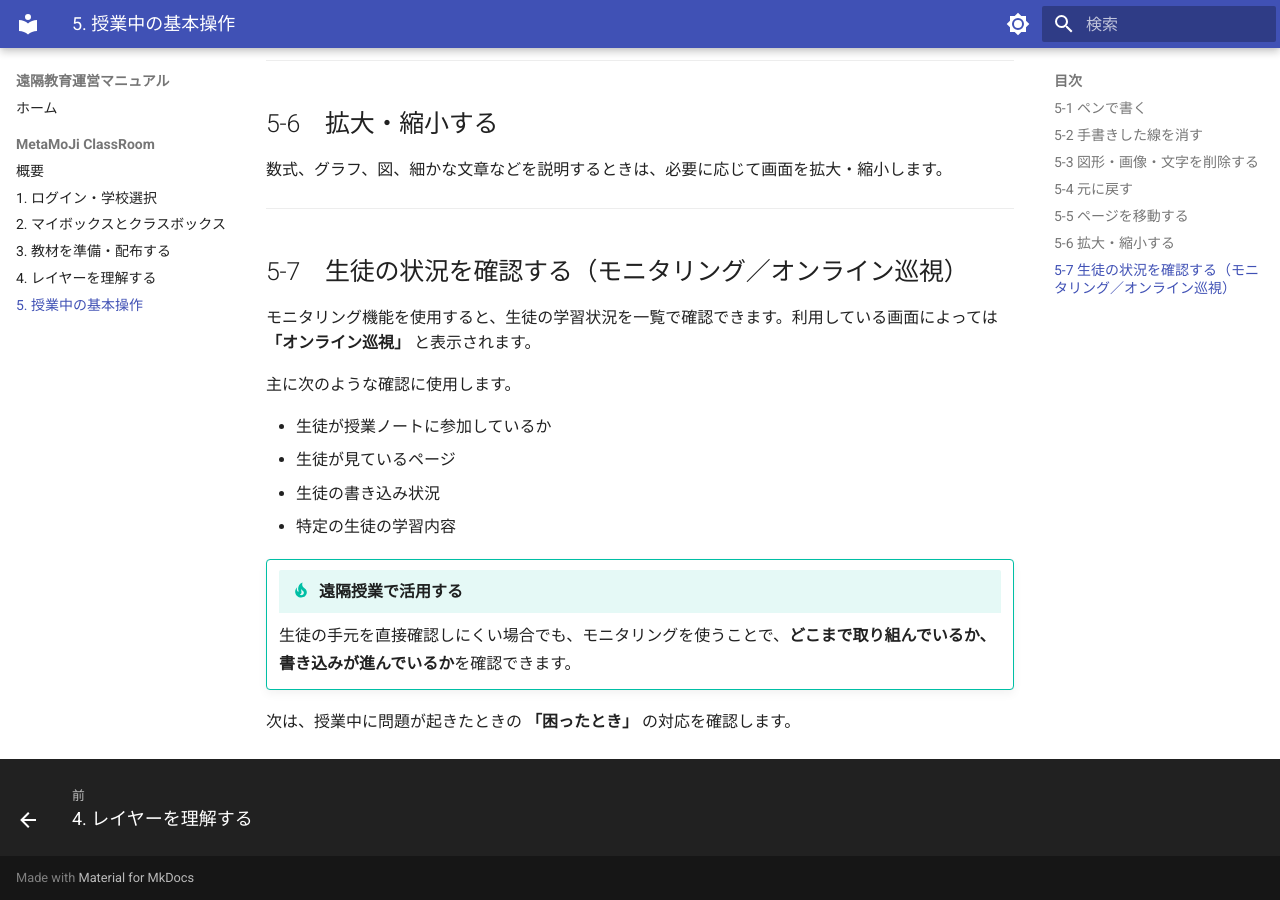
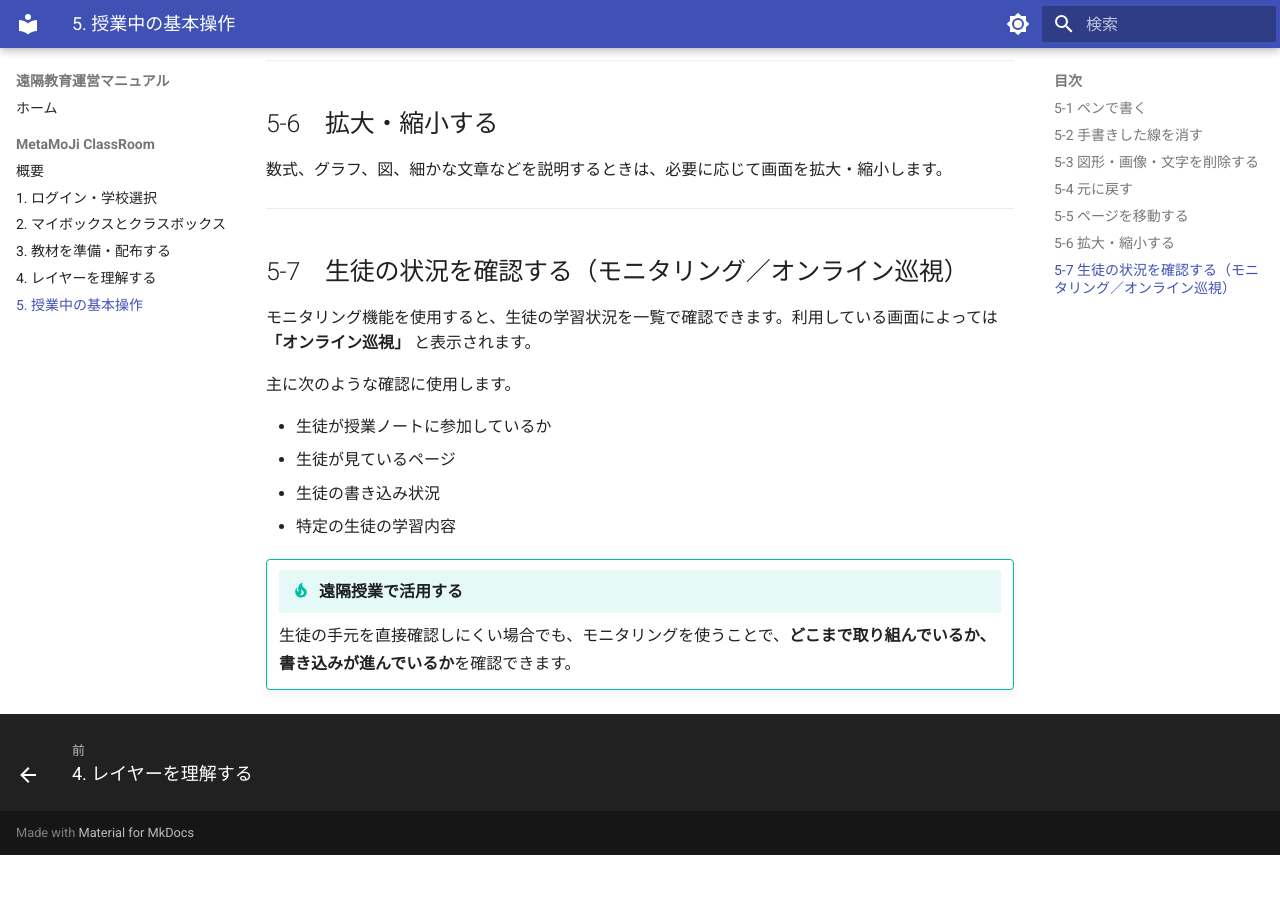
Before and after one commit to a-recs/remote-manual, an MkDocs documentation site: the page built from docs/metamoji/05-operation.md, in a window 1280 px wide and 900 px high, scrolled down 1537 px. Built offline with MkDocs 1.6.1 and Material for MkDocs 9.7.7, drawn with Linux system fonts in a browser that asks for light colours; after the commit the page ends 2392 px from its top, so only the background shows below that.

Commit message:
Remove troubleshooting link from MetaMoJi basic operations

```diff
--- a/docs/metamoji/05-operation.md
+++ b/docs/metamoji/05-operation.md
@@ -86,5 +86,3 @@
 画像掲載予定：モニタリング／オンライン巡視を開く場所、生徒一覧、個別表示
 公開用画像では氏名を「生徒01」「生徒02」等に置き換える。
 -->
-
-次は、授業中に問題が起きたときの **「困ったとき」** の対応を確認します。
```
